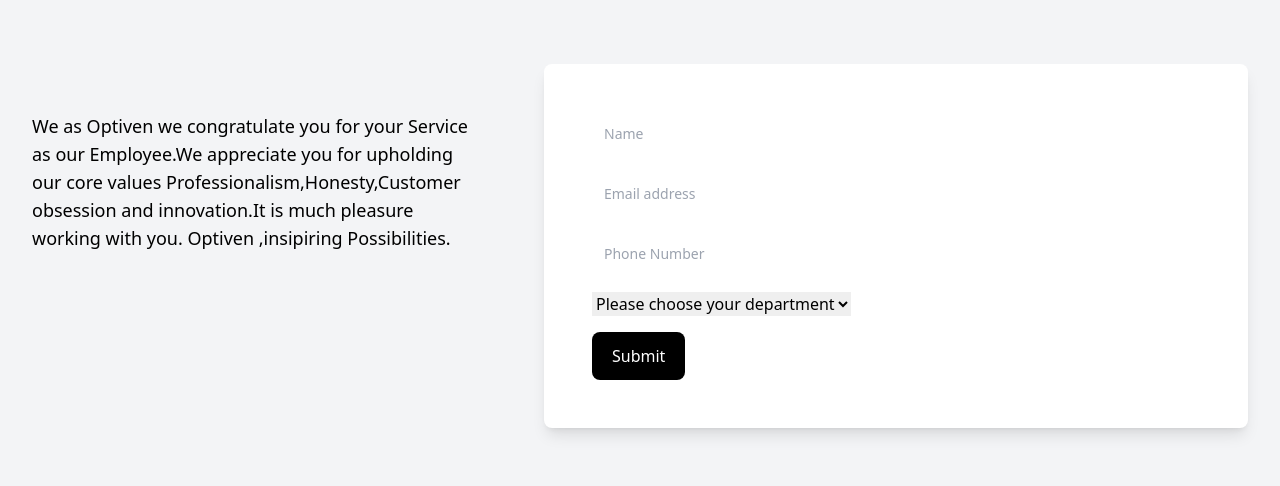
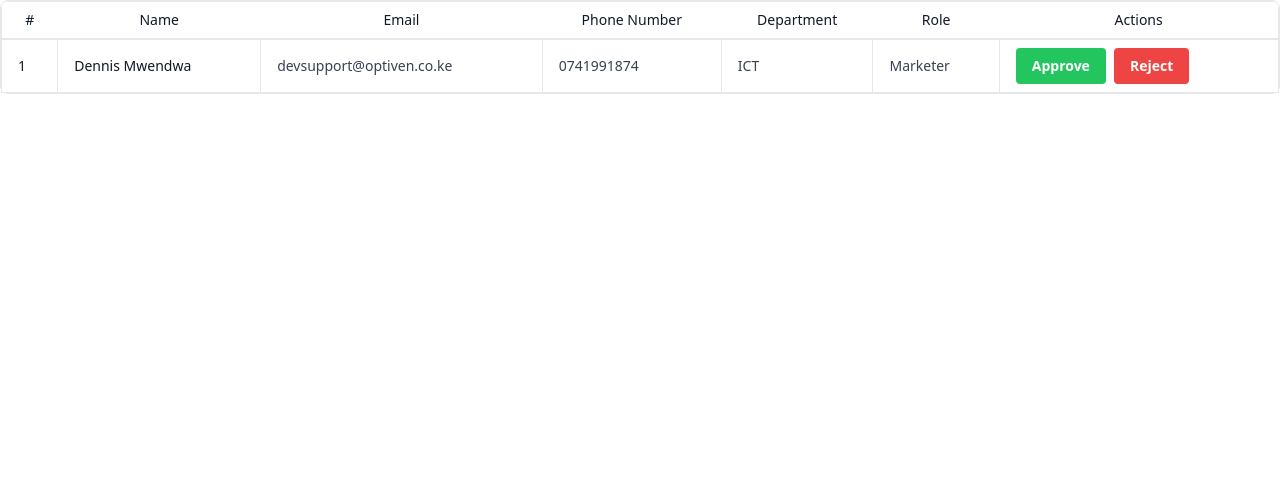
Before and after one commit to DENNISINNOCENT/optiven_clearance_system, a React (Create React App) app: page / in a window 1280 px wide. Shown: the top 486 px of the page. Built offline with nearby package versions, Linux system fonts and the light colour scheme.

Commit message:
employeeview & hr view

```diff
--- a/src/App.js
+++ b/src/App.js
@@ -1,11 +1,15 @@
-import EmployeeForm from "./pages/EmployeeForm";
+// import EmployeeForm from "./pages/EmployeeForm";
+// import EmployeeView from "./pages/EmployeeView";
+import Hrview from "./pages/Hrview";
 
 
 function App() {
   return (
     <div className="App">
+      {/* <EmployeeView/> */}
+      {/* <EmployeeForm /> */}
+      <Hrview/>
 
-      <EmployeeForm />
     </div>
   );
 }
--- /dev/null
+++ b/src/pages/EmployeeView.js
@@ -0,0 +1,38 @@
+import React from "react";
+
+const EmployeeView = () => {
+  return (
+    <div className="mx-auto max-w-screen-md">
+      <div className="bg-white rounded-lg overflow-hidden shadow-md">
+        <div className="p-6 flex flex-col gap-4 border">
+          <div className="flex items-center border-b py-2">
+            <strong className="text-gray-900 flex-shrink-0 w-24 border-r pr-2">Name:</strong>
+            <span className="text-gray-700">Dennis Mwendwa</span>
+          </div>
+          <div className="flex items-center border-b py-2">
+            <strong className="text-gray-900 flex-shrink-0 w-24 border-r pr-2">Email:</strong>
+            <span className="text-gray-700">devsupport@optiven.co.ke</span>
+          </div>
+          <div className="flex items-center border-b py-2">
+            <strong className="text-gray-900 flex-shrink-0 w-24 border-r pr-2">Phone Number:</strong>
+            <span className="text-gray-700">0741991874</span>
+          </div>
+          <div className="flex items-center border-b py-2">
+            <strong className="text-gray-900 flex-shrink-0 w-24 border-r pr-2">Department:</strong>
+            <span className="text-gray-700">ICT</span>
+          </div>
+          <div className="flex items-center border-b py-2">
+            <strong className="text-gray-900 flex-shrink-0 w-24 border-r pr-2">Role:</strong>
+            <span className="text-gray-700">Marketer</span>
+          </div>
+          <div className="flex items-center py-2">
+            <strong className="text-gray-900 flex-shrink-0 w-24">Progress:</strong>
+            <span className="text-gray-700">pending HR approval</span>
+          </div>
+        </div>
+      </div>
+    </div>
+  );
+};
+
+export default EmployeeView;
--- /dev/null
+++ b/src/pages/Hrview.js
@@ -0,0 +1,88 @@
+import React from 'react';
+
+const Hrview = () => {
+  const handleApproval = () => {
+    // Add logic for handling approval here
+    console.log('HR Approved!');
+  };
+
+  const handleReject = () => {
+    // Add logic for handling rejection here
+    console.log('HR Rejected!');
+  };
+
+  return (
+    <div>
+      <div className="rounded-lg border border-gray-200">
+        <div className="overflow-x-auto rounded-t-lg">
+          <table className="min-w-full divide-y-2 divide-gray-200 bg-white text-sm border">
+            <thead className="ltr:text-left rtl:text-right border-b border-gray-900">
+              <tr>
+                <th className="whitespace-nowrap px-4 py-2 font-medium text-gray-900">
+                  #
+                </th>
+                <th className="whitespace-nowrap px-4 py-2 font-medium text-gray-900">
+                  Name
+                </th>
+                <th className="whitespace-nowrap px-4 py-2 font-medium text-gray-900">
+                  Email
+                </th>
+                <th className="whitespace-nowrap px-4 py-2 font-medium text-gray-900">
+                  Phone Number
+                </th>
+                <th className="whitespace-nowrap px-4 py-2 font-medium text-gray-900">
+                  Department
+                </th>
+                <th className="whitespace-nowrap px-4 py-2 font-medium text-gray-900">
+                  Role
+                </th>
+                <th className="whitespace-nowrap px-4 py-2 font-medium text-gray-900">
+                  Actions
+                </th>
+              </tr>
+            </thead>
+
+            <tbody className="divide-y divide-gray-200">
+              <tr className="border-b border-gray-900">
+                <td className="whitespace-nowrap px-4 py-2 font-medium text-gray-900 border">
+                  1
+                </td>
+                <td className="whitespace-nowrap px-4 py-2 font-medium text-gray-900 border">
+                  Dennis Mwendwa
+                </td>
+                <td className="whitespace-nowrap px-4 py-2 text-gray-700 border">
+                  devsupport@optiven.co.ke
+                </td>
+                <td className="whitespace-nowrap px-4 py-2 text-gray-700 border">
+                  0741991874
+                </td>
+                <td className="whitespace-nowrap px-4 py-2 text-gray-700 border">
+                  ICT
+                </td>
+                <td className="whitespace-nowrap px-4 py-2 text-gray-700 border">
+                  Marketer
+                </td>
+                <td className="whitespace-nowrap px-4 py-2 text-gray-700 border">
+                  <button
+                    className="bg-green-500 hover:bg-green-700 text-white font-bold py-2 px-4 rounded mr-2"
+                    onClick={handleApproval}
+                  >
+                    Approve
+                  </button>
+                  <button
+                    className="bg-red-500 hover:bg-red-700 text-white font-bold py-2 px-4 rounded"
+                    onClick={handleReject}
+                  >
+                    Reject
+                  </button>
+                </td>
+              </tr>
+            </tbody>
+          </table>
+        </div>
+      </div>
+    </div>
+  );
+};
+
+export default Hrview;
```
